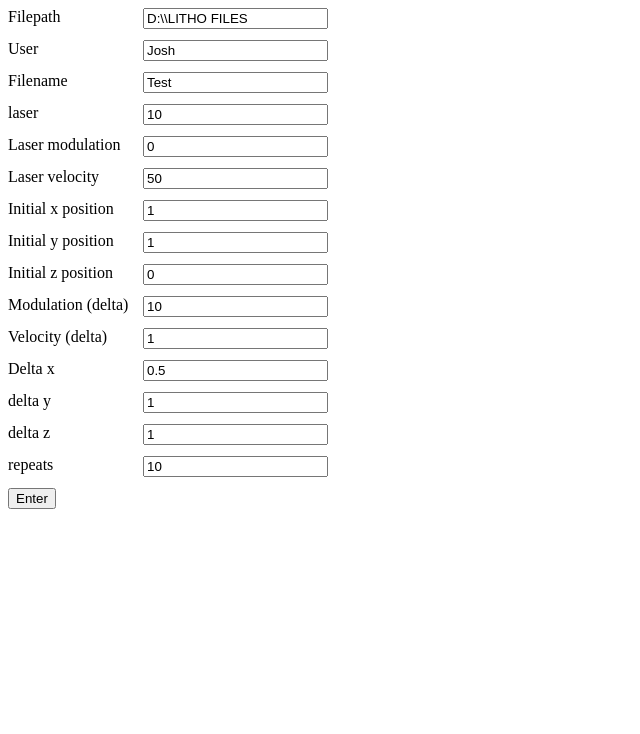
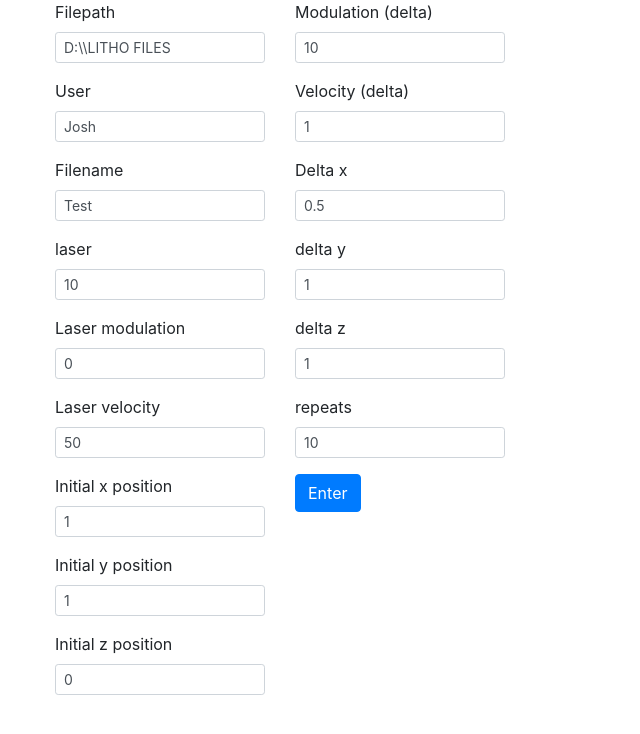
Before and after one commit to jm1261/Kloe_Dilase_Position_List, an Electron app: page webpage/index.html in a window 800 px wide. Shown: the whole page, without its empty margins (0-640 px from the left). Drawn offline with nearby package versions, Linux system fonts and the light colour scheme.

Commit message:
Uses bootstrap

```diff
--- a/style.css
+++ /dev/null
@@ -1,18 +0,0 @@
-input{
-    float: right;
-}
-
-.inField{
-    float: left;
-    width: 20em;
-    height: 2em;
-}
-
-#inDiv{
-    float: left;
-    width: 20em;
-}
-
-#outDiv{
-    float: right;
-}
--- a/webpage/index.html
+++ b/webpage/index.html
@@ -1,80 +1,103 @@
-<!DOCTYPE html>
+<!doctype html>
 <html lang="en">
+
 <head>
-    <meta charset="UTF-8">
-    <meta name="viewport" content="width=device-width, initial-scale=1.0">
-    <title>Kloe form</title>
-    <link rel="stylesheet", href="./style.css">
-    <!-- <script src="https://ajax.googleapis.com/ajax/libs/jquery/3.4.1/jquery.min.js"></script> -->
-    <script src='./main.js'></script>
+    <!-- Required meta tags -->
+    <meta charset="utf-8">
+    <meta name="viewport" content="width=device-width, initial-scale=1, shrink-to-fit=no">
+
+    <!-- Bootstrap CSS -->
+    <link rel="stylesheet" href="https://stackpath.bootstrapcdn.com/bootstrap/4.4.1/css/bootstrap.min.css"
+        integrity="sha384-Vkoo8x4CGsO3+Hhxv8T/Q5PaXtkKtu6ug5TOeNV6gBiFeWPGFN9MuhOf23Q9Ifjh" crossorigin="anonymous">
+
+    <title>Kloe Position List Form</title>
 </head>
+
 <body>
-    <div id=inDiv>
-    <div class="inField">
-        <label for="filepath" >Filepath</label>
-        <input id="filepath", type="text", value='D:\\LITHO FILES'>
+    <div class="container">
+        <div class="row">
+            <div class="col">
+                <div class="form-group">
+                    <label for="filepath">Filepath</label>
+                    <input class="form-control form-control-sm" id="filepath" , type="text" ,
+                        value='D:\\LITHO FILES'>
                 </div>
-    <div class="inField">
+                <div class="form-group">
                     <label for="user">User</label>
-        <input id="user", type="text", value='Josh'>
+                    <input class="form-control form-control-sm" id="user" , type="text" , value='Josh'>
                 </div>
-    <div class="inField">
+                <div class="form-group">
                     <label for="filename">Filename</label>
-        <input id="filename", type="text", value='Test'>
+                    <input class="form-control form-control-sm" id="filename" , type="text" , value='Test'>
                 </div>
-    <div class="inField">
+                <div class="form-group">
                     <label for="laser">laser</label>
-        <input id="laser", type="number", value=10>
+                    <input class="form-control form-control-sm" id="laser" , type="number" , value=10>
                 </div>
-    <div class="inField">
+                <div class="form-group">
                     <label for="modulation">Laser modulation</label>
-        <input id="modulation", type="number", value=0>
+                    <input class="form-control form-control-sm" id="modulation" , type="number" , value=0>
                 </div>
-    <div class="inField">
+                <div class="form-group">
                     <label for="velocity">Laser velocity</label>
-        <input id="velocity", type="number", value=50>
+                    <input class="form-control form-control-sm" id="velocity" , type="number" , value=50>
                 </div>
-    <div class="inField">
+                <div class="form-group">
                     <label for="x_initial">Initial x position</label>
-        <input id="x_initial", type="number", value=1>
+                    <input class="form-control form-control-sm" id="x_initial" , type="number" , value=1>
                 </div>
-    <div class="inField">
-        <label for="y_initial" >Initial y position</label>
-        <input id="y_initial", type="number", value=1>
+                <div class="form-group">
+                    <label for="y_initial">Initial y position</label>
+                    <input class="form-control form-control-sm" id="y_initial" , type="number" , value=1>
                 </div>
-    <div class="inField">
-        <label for="z_initial" >Initial z position</label>
-        <input id="z_initial", type="number", value=0>
-    </div>
-    <div class="inField">
-        <label for="delta_mod" >Modulation (delta)</label>
-        <input id="delta_mod", type="number", value=10>
-    </div>
-    <div class="inField">
-        <label for="delta_vel" >Velocity (delta)</label>
-        <input id="delta_vel", type="number", value=1>
-    </div>
-    <div class="inField">
-        <label for="delta_x" >Delta x</label>
-        <input id="delta_x", type="number", value=0.5>
-    </div>
-    <div class="inField">
-        <label for="delta_y" >delta y</label>
-        <input id="delta_y", type="number", value=1>
-    </div>
-    <div class="inField">
-        <label for="delta_z" >delta z</label>
-        <input id="delta_z", type="number", value=1>
-    </div>
-    <div class="inField">
-        <label for="repeats" >repeats</label>
-        <input id="repeats", type="number", value=10>
-    </div>
-    <div class="inField">
-        <button id="submit", onclick="makePosList()">Enter</button>
+                <div class="form-group">
+                    <label for="z_initial">Initial z position</label>
+                    <input class="form-control form-control-sm" id="z_initial" , type="number" , value=0>
                 </div>
             </div>
+            <div class="col">
+                <div class="form-group">
+                    <label for="delta_mod">Modulation (delta)</label>
+                    <input class="form-control form-control-sm" id="delta_mod" , type="number" , value=10>
+                </div>
+                <div class="form-group">
+                    <label for="delta_vel">Velocity (delta)</label>
+                    <input class="form-control form-control-sm" id="delta_vel" , type="number" , value=1>
+                </div>
+                <div class="form-group">
+                    <label for="delta_x">Delta x</label>
+                    <input class="form-control form-control-sm" id="delta_x" , type="number" , value=0.5>
+                </div>
+                <div class="form-group">
+                    <label for="delta_y">delta y</label>
+                    <input class="form-control form-control-sm" id="delta_y" , type="number" , value=1>
+                </div>
+                <div class="form-group">
+                    <label for="delta_z">delta z</label>
+                    <input class="form-control form-control-sm" id="delta_z" , type="number" , value=1>
+                </div>
+                <div class="form-group">
+                    <label for="repeats">repeats</label>
+                    <input class="form-control form-control-sm" id="repeats" , type="number" , value=10>
+                </div>
+                <div class="form-group">
+                    <button id="submit" type="submit" class="btn btn-primary" ,
+                        onclick="makePosList()">Enter</button>
+                </div>
+            </div>
+            <div class="col">
                 <div id="outDiv">
                 </div>
+            </div>
+        </div>
+    </div>
+
+    <!-- Optional JavaScript -->
+    <!-- jQuery first, then Popper.js, then Bootstrap JS -->
+    <script src="https://stackpath.bootstrapcdn.com/bootstrap/4.4.1/js/bootstrap.min.js"
+        integrity="sha384-wfSDF2E50Y2D1uUdj0O3uMBJnjuUD4Ih7YwaYd1iqfktj0Uod8GCExl3Og8ifwB6"
+        crossorigin="anonymous"></script>
+    <script src='./main.js'></script>
 </body>
+
 </html>
--- a/webpage/style.css
+++ /dev/null
@@ -1,18 +0,0 @@
-input{
-    float: right;
-}
-
-.inField{
-    float: left;
-    width: 20em;
-    height: 2em;
-}
-
-#inDiv{
-    float: left;
-    width: 20em;
-}
-
-#outDiv{
-    float: right;
-}
```
Also changed, not shown: index.html (+62 -44 lines). Lines whose indentation alone changed are shown as unchanged.
